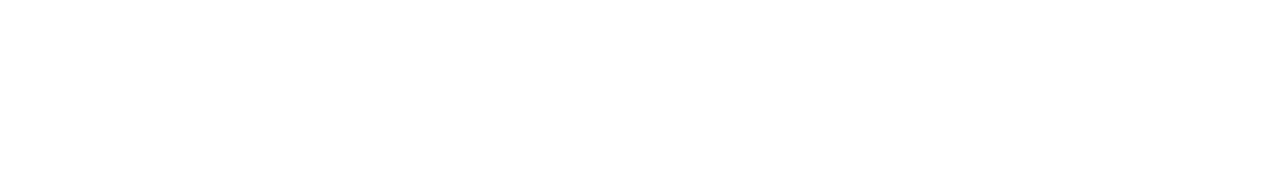
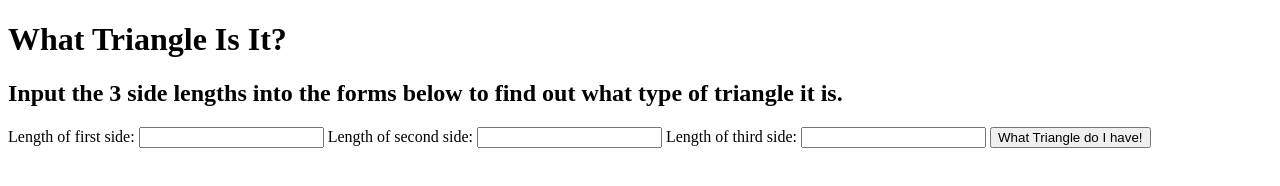
Before and after one commit to JasoFal/triangle_tracker, a plain HTML site: page index.html in a window 1280 px wide. Drawn offline with Linux system fonts and the light colour scheme.

Commit message:
Added inputs for triangle sides.

```diff
--- a/index.html
+++ b/index.html
@@ -1,11 +1,24 @@
 <!DOCTYPE html>
 <html lang="en-US">
+
 <head>
   <script src="js/scripts.js"></script>
   <link rel="stylesheet" href="css/styles.css" type="text/css" media="all">
   <title>Triangle Tracker</title>
 </head>
+
 <body>
+  <h1>What Triangle Is It?</h1>
+  <h2>Input the 3 side lengths into the forms below to find out what type of triangle it is.</h2>
+  <form id="user-inputs">
+    <label for="side-a">Length of first side:</label>
+    <input type="text" id="side-a" name="side-a">
+    <label for="side-b">Length of second side:</label>
+    <input type="text" id="side-b" name="side-b">
+    <label for="side c">Length of third side:</label>
+    <input type="text" id="side-c" name="side-c">
+    <button type="submit">What Triangle do I have!</button>
+  </form>
+</body>
 
-</body>
 </html>
```
